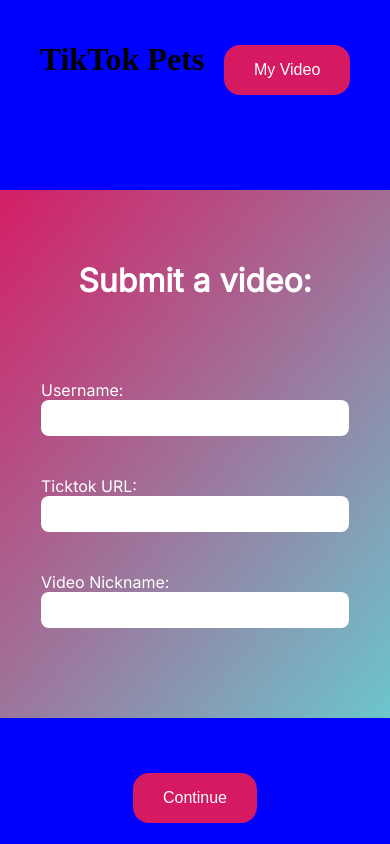
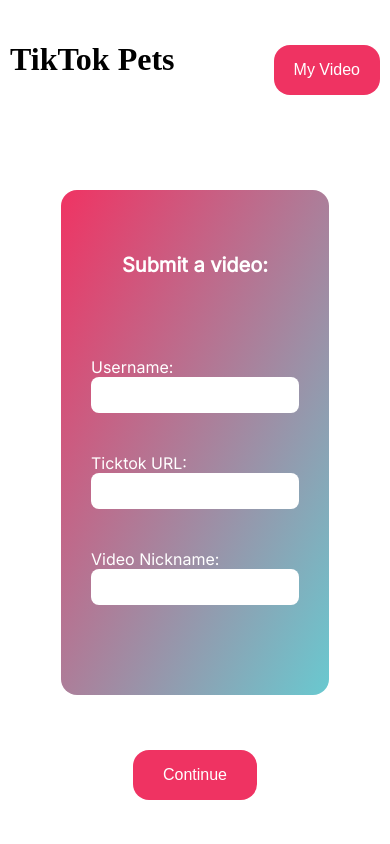
Before and after one commit to Apolloscar/ecs162_TikTok, a plain HTML site: page public/Assignment2.html in a window 390 px wide. Drawn offline with Linux system fonts and the light colour scheme; a web font is replaced by a local one.

Commit message:
should be good, took out background colors of main sizes

```diff
--- a/index.js
+++ b/index.js
@@ -33,5 +33,3 @@
 const listener = app.listen(3000, function() {
   console.log("The static server is listening on port " + listener.address().port);
 });
-
-app.use(function(req, res){ res.status(404); res.type('txt'); res.send('404 - File '+req.url+' not found'); });
--- a/public/Assignment2Design.css
+++ b/public/Assignment2Design.css
@@ -71,6 +71,7 @@
     margin-bottom: 80px;
     display: flex;
     justify-content: center;
+    font-size: 24px;
 }
 
 .textbubble
@@ -100,7 +101,7 @@
 {
     body
     {
-        background-color: green;
+
         margin-left: 20px;
         margin-right: 20px;
     }
@@ -128,7 +129,9 @@
 {
     body
     {
-        background-color: blue;
+
+        margin-left: 10px;
+        margin-right: 10px;
     }
 
     #name
@@ -141,4 +144,35 @@
         font-size: 16px;
     }
 
+    #id_title
+    {
+
+        font-size: 20px;
+    }
+
+    #upper
+    {
+        display: flex;
+
+        justify-content: space-between;
+    }
+
+    .textbubble
+    {
+
+
+        width: 200px;
+    }
+
+    #video
+    {
+        padding: 10px 20px;
+    }
+
+    #contents
+    {
+        padding: 50px 30px;
+    }
+
+
 }
```
